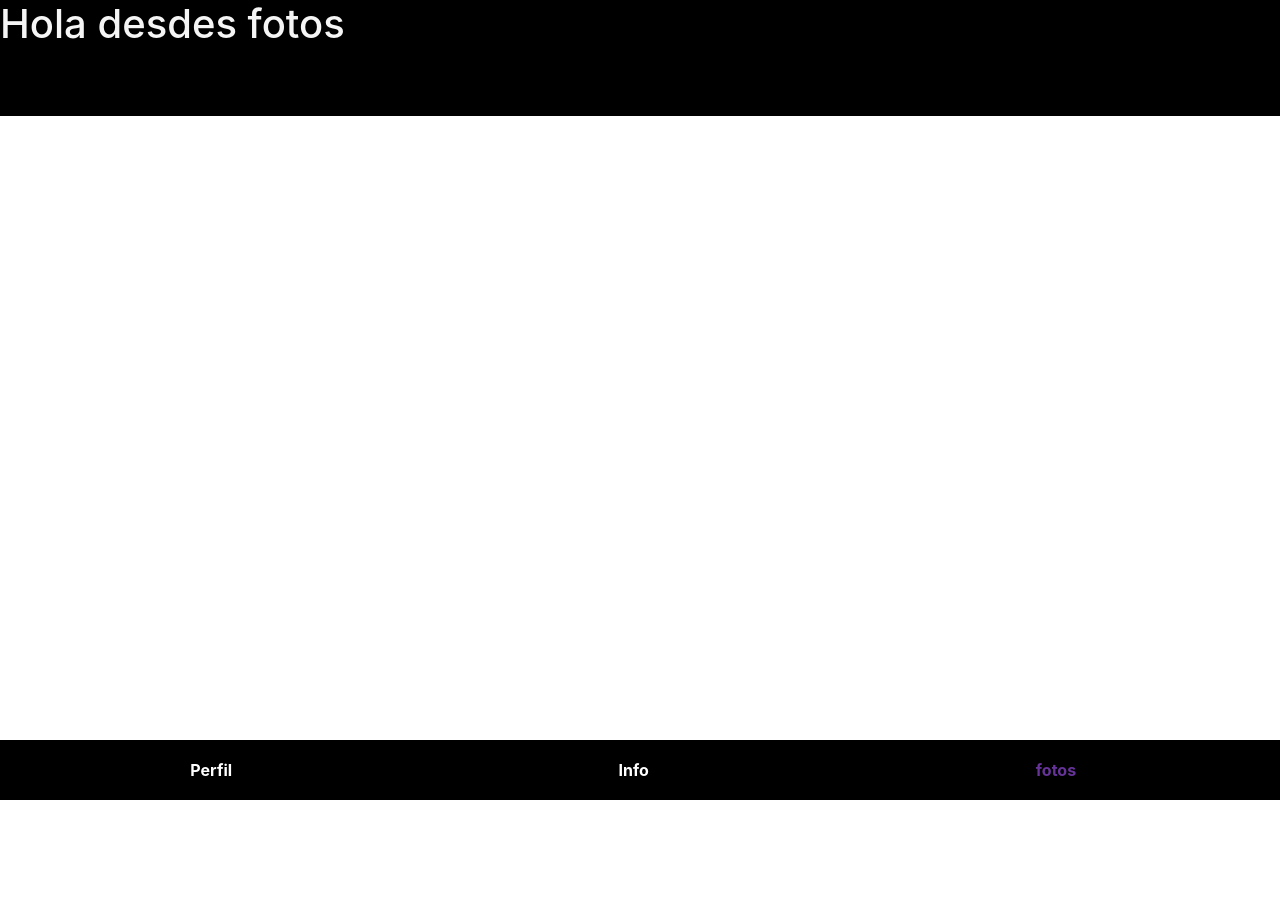
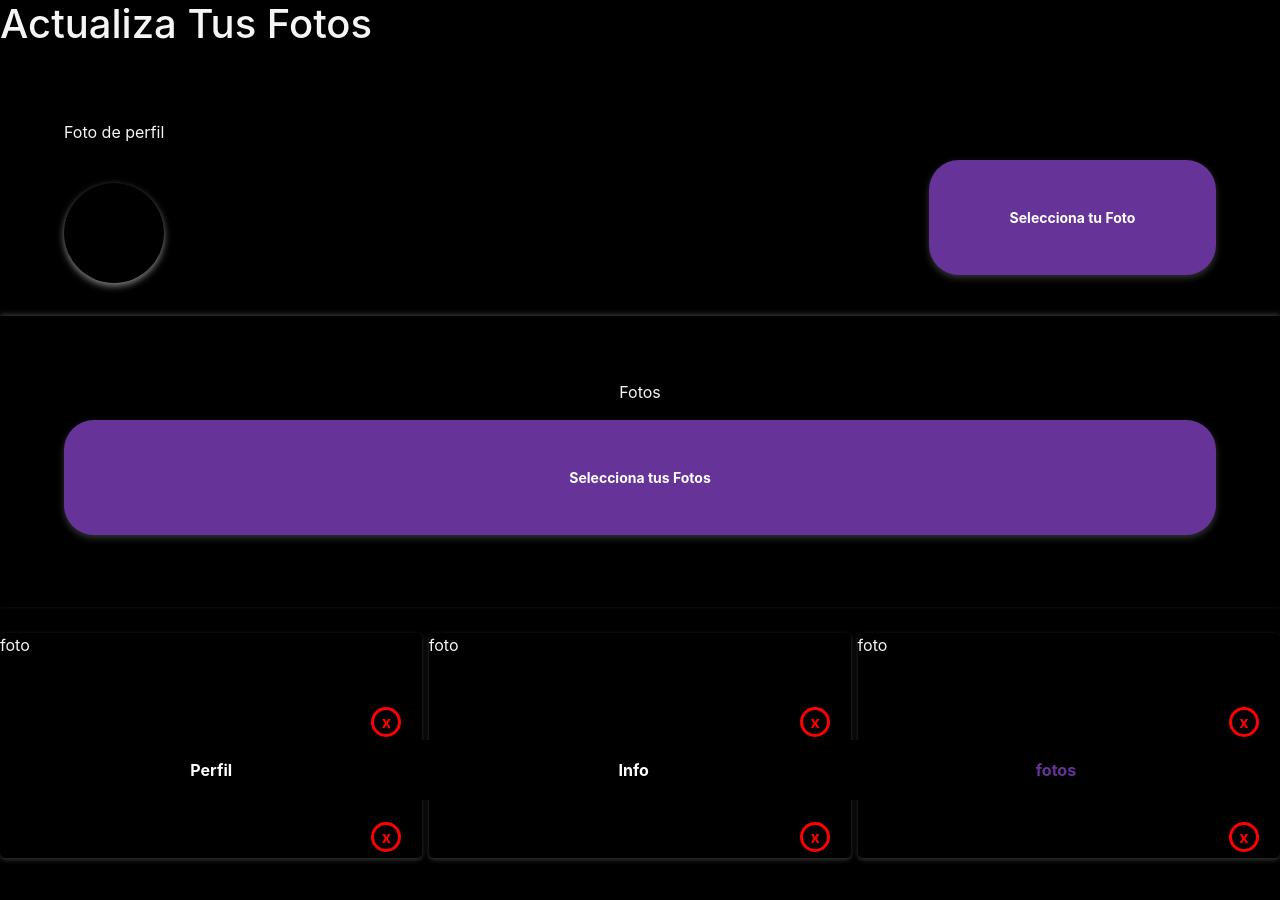
Before and after one commit to royne/skorts_ui, a React (Create React App) app: page /editar-fotos in a window 1280 px wide. Shown: the top 900 px of the page. Before the commit the page ends 800 px from the top, so only its background shows below. Built offline with nearby package versions, Linux system fonts and the light colour scheme.

Commit message:
add view edit photo

```diff
--- a/src/Components/profile/EditPhotos.js
+++ b/src/Components/profile/EditPhotos.js
@@ -1,10 +1,14 @@
 import React from 'react';
 import Navbar from './Navbar'
+import ProfilePhotoContaint from './ProfilePhotoContaint';
+import PhotosContaint from './PhotosContaint';
 
 const EditPhotos = () => {
   return (
     <main className="profile">
-      <h1>Hola desdes fotos</h1>
+      <h1>Actualiza Tus Fotos</h1>
+      <ProfilePhotoContaint />
+      <PhotosContaint />
       <Navbar />
     </main>
    );
--- /dev/null
+++ b/src/Components/profile/Photo.js
@@ -0,0 +1,12 @@
+import React from 'react';
+
+const Photo = () => {
+  return (
+    <div className="box_photo">
+      foto
+      <div className="btn_destroy">x</div>
+    </div>
+   );
+}
+
+export default Photo;
--- /dev/null
+++ b/src/Components/profile/PhotosContaint.js
@@ -0,0 +1,30 @@
+import React, {Fragment} from 'react';
+import Photo from './Photo';
+
+const PhotosContaint = () => {
+  return (
+    <Fragment>
+    <section className="photos_containt">
+      <p>Fotos</p>
+      <form className="photos_containt_form">
+        <input
+          type="file"
+          name="photos"
+          id="photos_conataint_profile" />
+        <label htmlFor="photos_conataint_profile">Selecciona tus Fotos</label>
+      </form>
+    </section>
+
+    <section className="section_photos">
+      <Photo />
+      <Photo />
+      <Photo />
+      <Photo />
+      <Photo />
+      <Photo />
+    </section>
+  </Fragment>
+   );
+}
+
+export default PhotosContaint;
--- /dev/null
+++ b/src/Components/profile/ProfilePhotoContaint.js
@@ -0,0 +1,27 @@
+import React from 'react';
+
+const ProfilePhotoContaint = () => {
+
+  const getPhoto = e => {
+    console.log(e.target.files[0])
+
+  }
+
+  return (
+    <section className="profile_photo_containt">
+      <p>Foto de perfil</p>
+      <form className="profile_photo_containt_form">
+        <div className="profile_photo_containt_box">
+        </div>
+        <input
+          type="file"
+          name="photos"
+          id="photo_profile"
+          onChange={getPhoto} />
+        <label htmlFor="photo_profile">Selecciona tu Foto</label>
+      </form>
+    </section>
+   );
+}
+
+export default ProfilePhotoContaint;
--- a/src/styles/profile.css
+++ b/src/styles/profile.css
@@ -3,6 +3,7 @@
   background-color: black;
   color: #f5f5f5;
   padding-bottom: 60px;
+  min-height: 100vh;
 }
 .nav_profile{
   width: 100%;
@@ -45,3 +46,89 @@
 .multiselects{
   color: #303030;
 }
+
+
+.profile_photo_containt{
+  width: 100%;
+  height: 30vh;
+  padding: 5%;
+  margin-bottom: 20px;
+}
+.profile_photo_containt_form{
+  display: flex;
+  align-items: flex-end;
+  justify-content: space-between;
+}
+.profile_photo_containt_box{
+  width: 100px;
+  height: 100px;
+  border-radius: 50%;
+  box-shadow: 0 3px 7px rgba(255,255,255,.5);
+}
+#photo_profile, #photos_conataint_profile{
+  width: 0.1px;
+	height: 0.1px;
+	opacity: 0;
+	overflow: hidden;
+	position: absolute;
+	z-index: -1;
+}
+#photo_profile + label,
+#photos_conataint_profile + label {
+  height: 30px;
+  padding: 5% 7%;
+  border-radius: 30px;
+  font-size: 14px;
+  font-weight: bold;
+  color: white;
+  background-color: rebeccapurple;
+  display: flex;
+  justify-content: center;
+  align-items: center;
+  box-shadow: 0 3px 7px rgba(255,255,255,0.2);
+  line-height: 0;
+}
+
+
+.photos_containt{
+  width: 100%;
+  box-shadow: 0 -2px 5px rgba(255,255,255,0.2);
+  padding: 5%;
+  margin: 0 auto;
+  text-align: center;
+}
+
+.section_photos{
+  width: 100%;
+  padding-top: 2%;
+  display: flex;
+  flex-wrap: wrap;
+  justify-content: space-between;
+  align-items: flex-start;
+}
+
+.box_photo{
+  width: 33%;
+  height: 110px;
+  margin-bottom: 5px;
+  border-radius: 5px;
+  box-shadow: 0 2px 5px rgba(255,255,255,0.2);
+  position: relative;
+}
+.btn_destroy{
+  position: absolute;
+  width: 30px;
+  height: 30px;
+  border: 3px solid red;
+  display: flex;
+  justify-content: center;
+  align-items: center;
+  border-radius: 50%;
+  color: red;
+  font-weight: bold;
+  bottom: 5%;
+  right: 5%;
+  line-height: 0;
+  z-index: 5;
+  cursor: pointer;
+}
```
